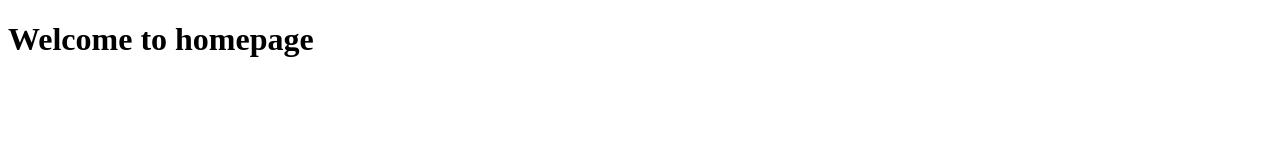
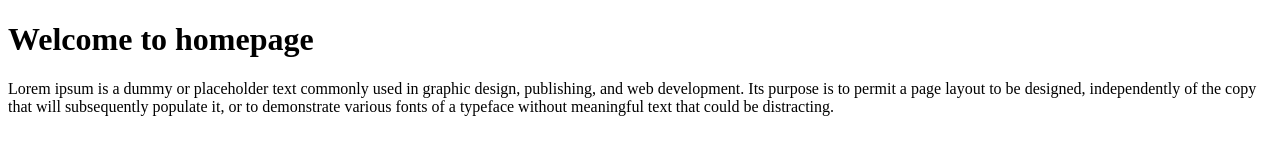
Before and after one commit to Sandhya-Natarajan/W3dreams, a plain HTML site: page index.html in a window 1280 px wide. Drawn offline with Linux system fonts and the light colour scheme.

Commit message:
Update index.html
I have updated some contents here

```diff
--- a/index.html
+++ b/index.html
@@ -3,9 +3,10 @@
 <head>
     <meta charset="UTF-8">
     <meta name="viewport" content="width=device-width, initial-scale=1.0">
-    <title>Document</title>
+    <title>Home page</title>
 </head>
 <body>
     <h1>Welcome to homepage</h1>
+    <p>Lorem ipsum is a dummy or placeholder text commonly used in graphic design, publishing, and web development. Its purpose is to permit a page layout to be designed, independently of the copy that will subsequently populate it, or to demonstrate various fonts of a typeface without meaningful text that could be distracting. </p>
 </body>
 </html>
```
